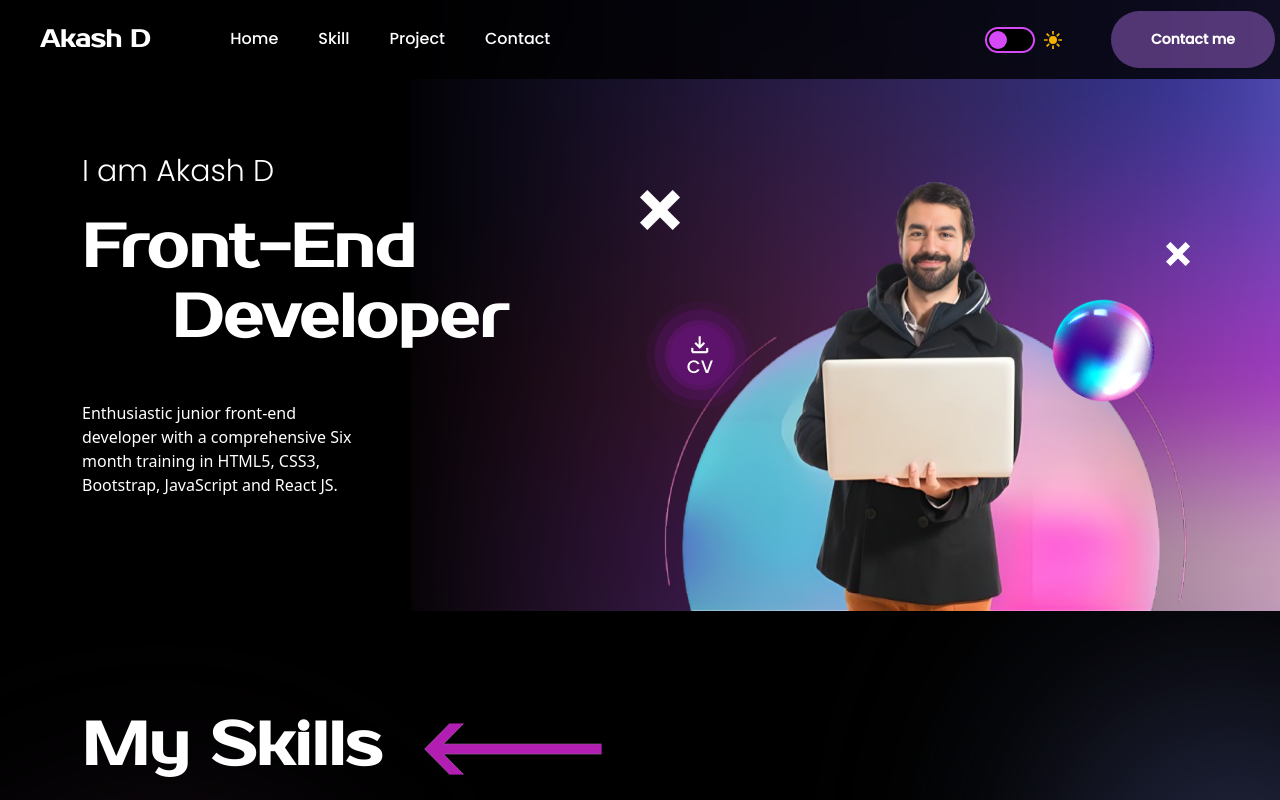
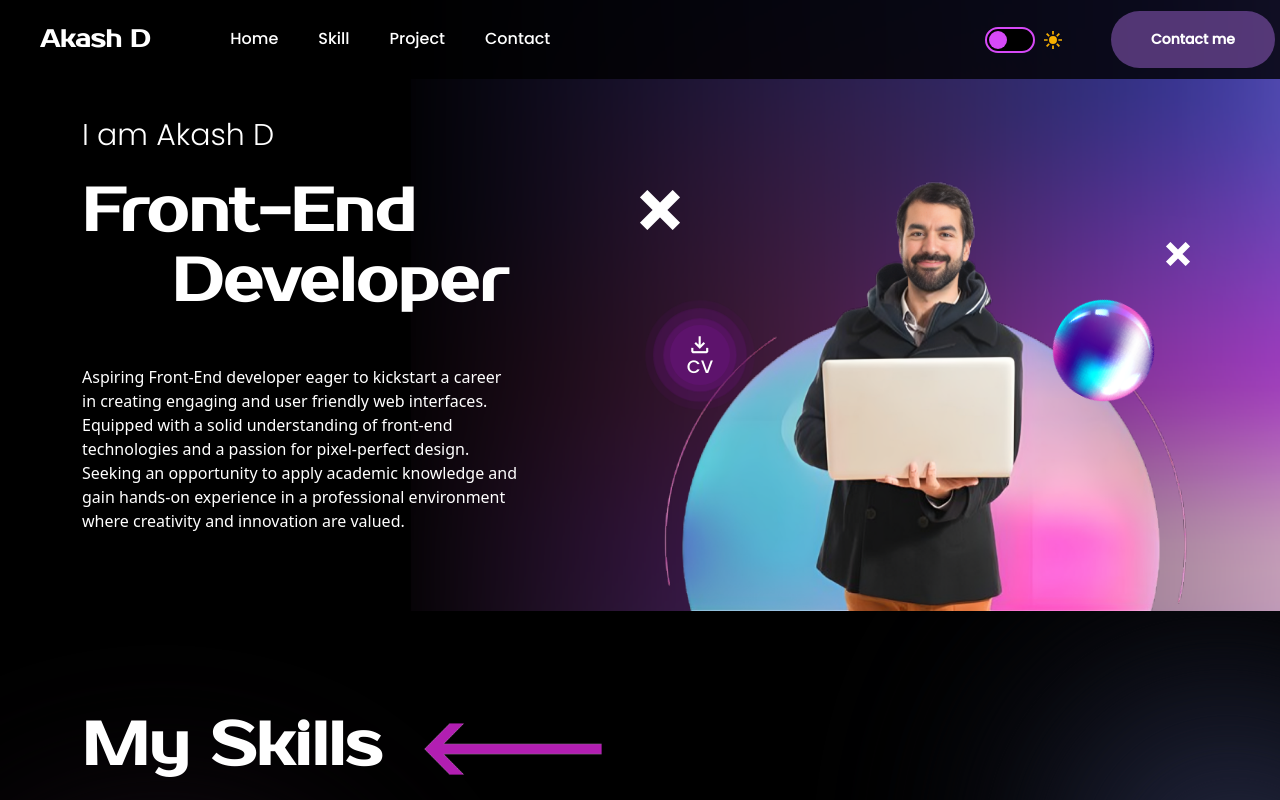
Before and after one commit to Akash-D-2003/portfolio-project, a React (Vite) app: page / in a window 1280 px wide. Shown: the top 800 px of the page. Built offline with nearby package versions, Linux system fonts and the light colour scheme.

Commit message:
update project section and resume

```diff
--- a/src/Components/Header.jsx
+++ b/src/Components/Header.jsx
@@ -4,13 +4,14 @@ import { AiOutlineMenu } from "react-icons/ai";
 import { MdOutlineClose } from "react-icons/md";
 
 function Header() {
+  const header = document.querySelector("header");
   const [isSticky, setIsSticky] = useState(false);
   const [menuOpen, setMenuOpen] = useState(false);
 
   function handleDarkTheme() {
     document.querySelector("body").classList.toggle("darktheme");
     document.querySelector(".home-section").classList.toggle("light-theme");
-    document.querySelector(".header-nav").classList.toggle("theme-nav");
+    header.classList.toggle("theme-header");
   }
 
   useEffect(() => {
@@ -33,7 +34,7 @@ function Header() {
   };
 
   return (
-    <header className={isSticky ? "sticky" : ""}>
+    <header id={isSticky ? "sticky" : ""}>
       <div className="header-nav">
         <div className="logo">
           <h2>Akash D</h2>
--- a/src/Components/Home.jsx
+++ b/src/Components/Home.jsx
@@ -15,8 +15,11 @@ function Home() {
               Front-End <span>Developer</span>
             </h3>
             <p className="mt-5">
-              Enthusiastic junior front-end developer with a comprehensive Six month training in
-              HTML5, CSS3, Bootstrap, JavaScript and React JS.
+              Aspiring Front-End developer eager to kickstart a career in creating engaging and user
+              friendly web interfaces. Equipped with a solid understanding of front-end technologies
+              and a passion for pixel-perfect design. Seeking an opportunity to apply academic
+              knowledge and gain hands-on experience in a professional environment where creativity
+              and innovation are valued.
             </p>
           </div>
           <div className="col-lg-6 men-img">
--- a/src/Components/Project.jsx
+++ b/src/Components/Project.jsx
@@ -12,44 +12,44 @@ function Project() {
       name: "1. Food Website Landing Page",
       image: project1,
       classAdd: "project1",
-      links: ["HTML", "CSS", "JavaScript"],
+      skills: ["HTML", "CSS", "JavaScript"],
       link: "https://akash-d-2003.github.io/omni_food/",
     },
     {
       name: "2. Unislink Home Page",
       image: project2,
       classAdd: "project2",
-      links: ["HTML", "CSS", "JavaScript", "SASS"],
+      skills: ["HTML", "CSS", "JavaScript", "SASS"],
       link: "https://akash-d-2003.github.io/unislink/",
     },
     {
       name: "3. Plus Project",
       image: project3,
       classAdd: "project3",
-      links: ["HTML", "CSS", "JavaScript", "Slick Slider"],
+      skills: ["HTML", "CSS", "JavaScript", "Slick Slider"],
       link: "https://akash-d-2003.github.io/plus_project/",
     },
     {
       name: "4. Viveriti Project",
       image: project4,
       classAdd: "project4",
-      links: ["HTML", "CSS", "JavaScript", "Responsive", "Animation"],
+      skills: ["HTML", "CSS", "JavaScript", "Responsive", "Animation"],
       link: "https://akash-d-2003.github.io/vivriti_website/",
     },
     {
       name: "5. Landing Page",
       image: project5,
       classAdd: "project5",
-      links: ["HTML", "CSS", "JavaScript", "JQuery", "Bootstrap", "SASS"],
+      skills: ["HTML", "CSS", "JavaScript", "JQuery", "Bootstrap", "SASS"],
       link: "https://akash-d-2003.github.io/landing-page/",
     },
-    // {
-    //   name: "6. React Food Website ",
-    //   image: project6,
-    //   classAdd: "project2",
-    //   links: ["React js", "Tailwind css"],
-    //   link: "https://akash-d-2003.github.io/vivriti_website/",
-    // },
+    {
+      name: "6. React Food Website ",
+      image: project6,
+      classAdd: "project2",
+      skills: ["React js", "Tailwind css"],
+      link: "https://akash-d-2003.github.io/tomato_food/",
+    },
   ];
 
   return (
@@ -72,15 +72,17 @@ function Project() {
                 className={`row justify-content-between align-items-center mb-10 p-box ${project.classAdd}`}
               >
                 <div className="col-lg-6">
-                  <img src={project.image} alt={project.name} />
+                  <a href={project.link} target="_blank" rel="noopener noreferrer">
+                    <img src={project.image} alt={project.name} />
+                  </a>
                 </div>
                 <div className="col-lg-5">
                   <h3>{project.name}</h3>
                   <p className="mt-4">Technologies Used:</p>
                   <ul className="d-flex flex-wrap mt-3">
-                    {project.links.map((value, index) => (
+                    {project.skills.map((skill, index) => (
                       <li key={index} className="me-2">
-                        {value}
+                        {skill}
                       </li>
                     ))}
                   </ul>
--- a/src/sass/_header.scss
+++ b/src/sass/_header.scss
@@ -14,7 +14,7 @@ header {
   padding-block: 6px;
   z-index: 4;
   transform-origin: top;
-  &.sticky {
+  &#sticky {
     position: fixed;
     animation: smothSticky 0.3s linear;
   }
@@ -100,7 +100,7 @@ header {
       color: #fff;
     }
   }
-  .theme-nav {
-    background-color: rgb(235, 218, 238);
-  }
 }
+.theme-header {
+  background-color: #b9a4bbd9;
+}
--- a/src/sass/_home.scss
+++ b/src/sass/_home.scss
@@ -21,7 +21,7 @@
     }
   }
   p {
-    width: 50%;
+    width: 80%;
   }
   .men-img {
     position: relative;
```
Also changed, not shown: 1 other file (tests, documents, lock files or other folders).
